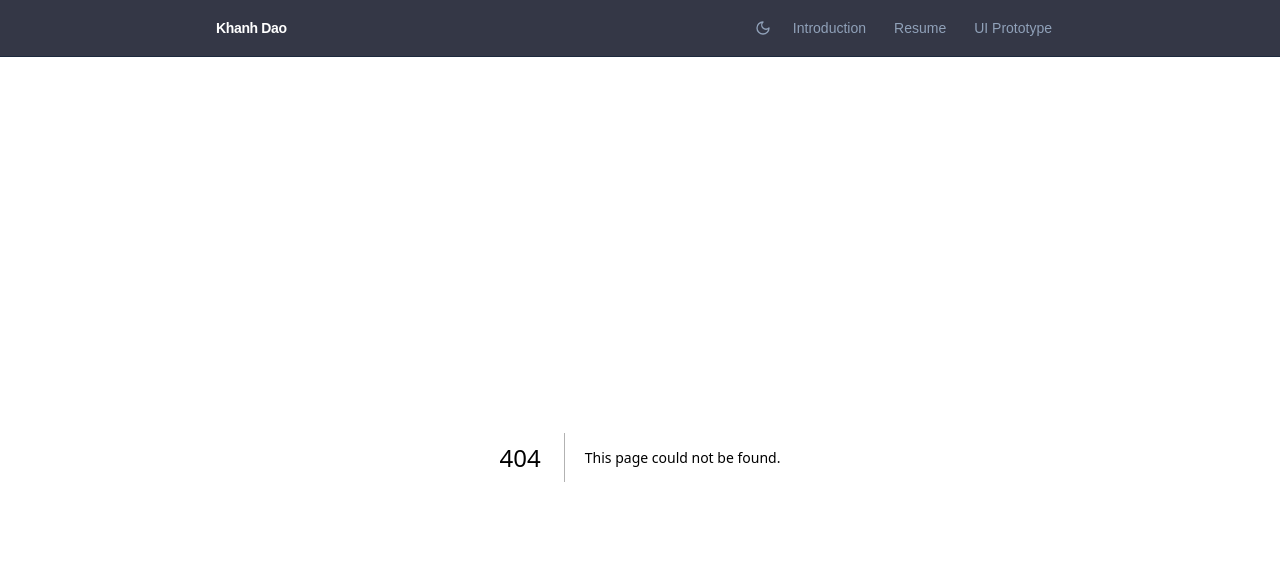
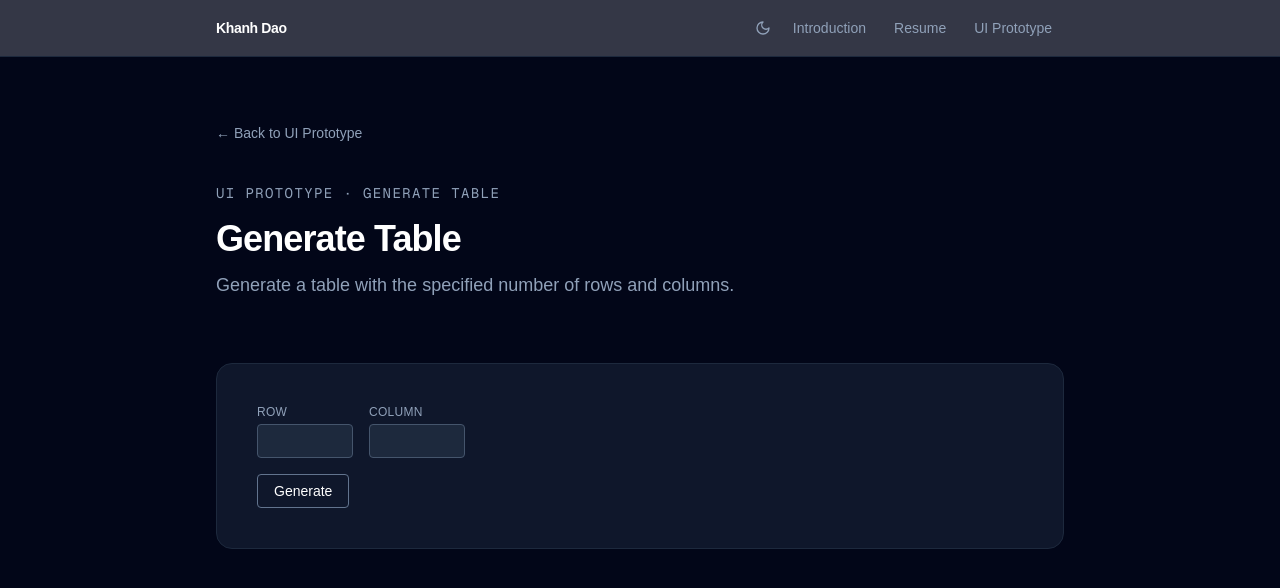
Before and after one commit to lelea2/solace, a Next.js app: page /ui-prototype/generate-table in a window 1280 px wide. Before the commit this address had no page. Shown: the top 588 px of the page. Built offline with nearby package versions, Linux system fonts and the light colour scheme.

Commit message:
generate table logic

```diff
--- /dev/null
+++ b/app/ui-prototype/generate-table/page.tsx
@@ -0,0 +1,34 @@
+import Link from "next/link";
+import GenerateTable from "@/components/ui-prototype/generate-table/GenerateTable";
+
+export const metadata = {
+  title: "Generate Table — UI Prototype",
+  description: "A simple generate table component prototype.",
+};
+
+export default function GenerateTablePage() {
+  return (
+    <div className="min-h-screen bg-slate-950 text-white">
+      <div className="max-w-4xl mx-auto px-6 py-16">
+        <Link
+          href="/ui-prototype"
+          className="inline-flex items-center gap-2 text-sm text-slate-400 hover:text-white transition-colors mb-10"
+        >
+          ← Back to UI Prototype
+        </Link>
+
+        <p className="text-slate-400 text-sm font-mono tracking-widest uppercase mb-4">
+          UI Prototype · Generate Table
+        </p>
+        <h1 className="text-4xl font-bold tracking-tight mb-3">Generate Table</h1>
+        <p className="text-slate-400 text-lg mb-16">
+          Generate a table with the specified number of rows and columns.
+        </p>
+
+        <div className="rounded-2xl border border-slate-800 bg-slate-900 p-10">
+          <GenerateTable />
+        </div>
+      </div>
+    </div>
+  );
+}
--- a/app/ui-prototype/page.tsx
+++ b/app/ui-prototype/page.tsx
@@ -90,6 +90,12 @@ const prototypes = [
     description: "A simple memory game component prototype.",
     icon: "🧠",
   },
+  {
+    href: "/ui-prototype/generate-table",
+    title: "Generate Table",
+    description: "A simple generate table component prototype.",
+    icon: "📊",
+  }
 ];
 
 export default function UIPrototypePage() {
--- /dev/null
+++ b/components/ui-prototype/generate-table/GenerateTable.tsx
@@ -0,0 +1,97 @@
+"use client";
+
+import { useState, useCallback } from "react";
+
+export default function App() {
+  const [row, setRow] = useState(0);
+  const [column, setColumn] = useState(0);
+  const [arr, setArr] = useState<number[][]>([]);
+
+  const handleRow = (e: React.ChangeEvent<HTMLInputElement>) => {
+    setRow(Number(e.target.value));
+  };
+
+  const handleColumn = (e: React.ChangeEvent<HTMLInputElement>) => {
+    setColumn(Number(e.target.value));
+  };
+
+  const handleSubmit = useCallback(() => {
+    if (row <= 0 || column <= 0) return;
+
+    let num = 1;
+
+    const grid: number[][] = Array.from({ length: row }, () =>
+      Array(column).fill(0)
+    );
+
+    for (let col = 0; col < column; col++) {
+      if (col % 2 === 0) {
+        for (let r = 0; r < row; r++) {
+          grid[r][col] = num++;
+        }
+      } else {
+        for (let r = row - 1; r >= 0; r--) {
+          grid[r][col] = num++;
+        }
+      }
+    }
+
+    setArr(grid);
+  }, [column, row]);
+
+  return (
+    <div className="space-y-4">
+      <div className="flex gap-4">
+        <div className="flex flex-col gap-1">
+          <label htmlFor="row" className="text-xs text-slate-400 uppercase tracking-wide">Row</label>
+          <input
+            id="row"
+            onChange={handleRow}
+            type="number"
+            min={1}
+            className="w-24 px-3 py-1.5 text-sm bg-slate-800 border border-slate-600 rounded focus:outline-none focus:border-orange-500 text-white"
+          />
+        </div>
+
+        <div className="flex flex-col gap-1">
+          <label htmlFor="column" className="text-xs text-slate-400 uppercase tracking-wide">Column</label>
+          <input
+            id="column"
+            onChange={handleColumn}
+            type="number"
+            min={1}
+            className="w-24 px-3 py-1.5 text-sm bg-slate-800 border border-slate-600 rounded focus:outline-none focus:border-orange-500 text-white"
+          />
+        </div>
+      </div>
+
+      <button
+        onClick={handleSubmit}
+        className="px-4 py-1.5 text-sm border border-slate-500 rounded hover:border-slate-300 hover:text-white transition-colors"
+      >
+        Generate
+      </button>
+
+      {arr.length > 0 && (
+        <div className="mt-4 overflow-x-auto">
+          <table className="border-collapse text-sm">
+            <tbody>
+              {arr.map((row, rowIndex) => (
+                <tr key={rowIndex}>
+                  {row.map((col, colIndex) => (
+                    <td
+                      key={colIndex}
+                      className="p-4 text-center border border-slate-600 text-slate-200 bg-slate-800/50"
+                    >
+                      {col}
+                    </td>
+                  ))}
+                </tr>
+              ))}
+            </tbody>
+          </table>
+        </div>
+      )}
+    </div>
+  );
+}
```
